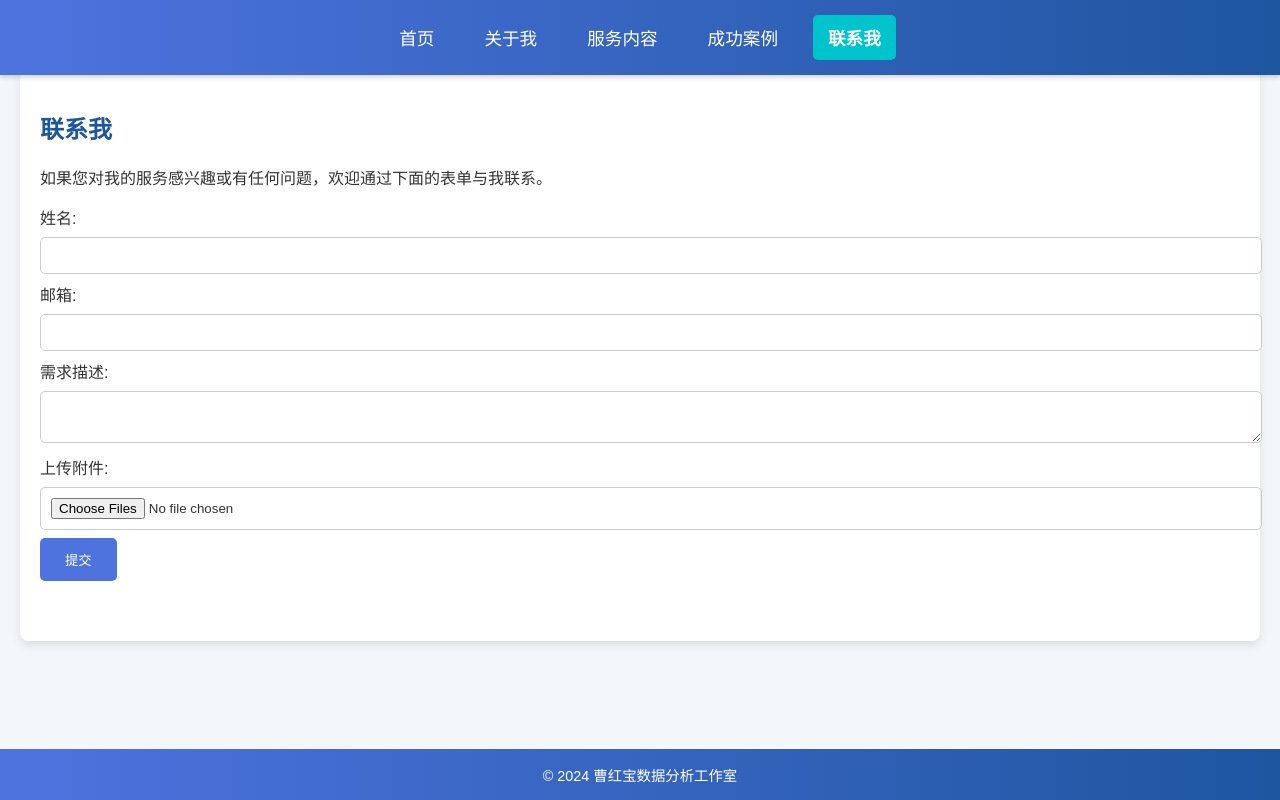
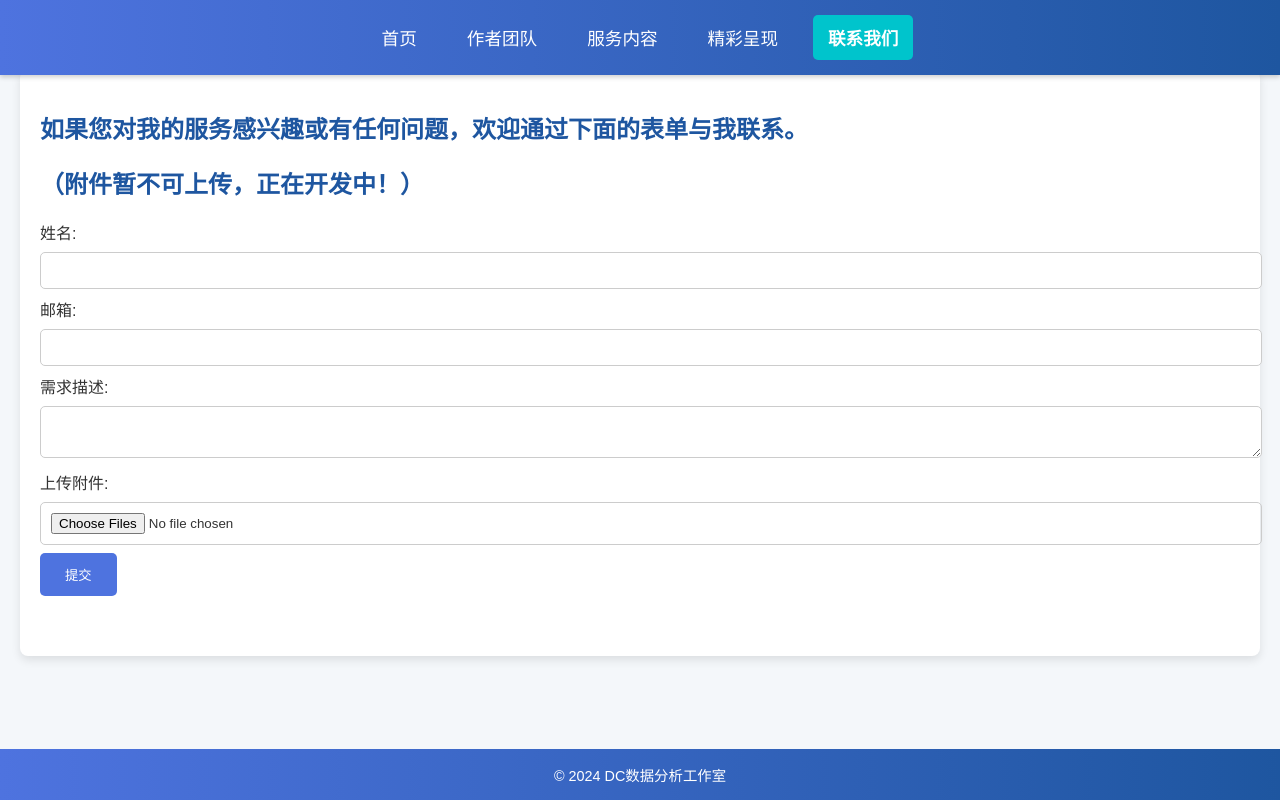
Before and after one commit to YimeiMaster/YimeiMaster.github.io, a plain HTML site: page contact.html in a window 1280 px wide. Drawn offline with Linux system fonts and the light colour scheme; files that its build step writes are made by us from their sources.

Commit message:
Update contact.html

```diff
--- a/contact.html
+++ b/contact.html
@@ -3,8 +3,8 @@
 <head>
     <meta charset="UTF-8">
     <meta name="viewport" content="width=device-width, initial-scale=1.0">
-    <title>联系我</title>
-    <link rel="stylesheet" href="style.css">
+    <title>联系我们</title>
+    <link rel="stylesheet" href="static/css/style.css">
     <!-- EmailJS SDK -->
     <script type="text/javascript" src="https://cdn.emailjs.com/dist/email.min.js"></script>
 </head>
@@ -12,17 +12,18 @@
     <!-- 固定导航栏 -->
     <nav>
         <a href="index.html" class="nav-link">首页</a>
-        <a href="about.html" class="nav-link">关于我</a>
+        <a href="about.html" class="nav-link">作者团队</a>
         <a href="services.html" class="nav-link">服务内容</a>
-        <a href="projects.html" class="nav-link">成功案例</a>
-        <a href="contact.html" class="nav-link active">联系我</a>
+        <a href="projects.html" class="nav-link">精彩呈现</a>
+        <a href="contact.html" class="nav-link active">联系我们</a>
     </nav>
 
     <!-- 页面内容 -->
     <main>
         <section>
-            <h1>联系我</h1>
-            <p>如果您对我的服务感兴趣或有任何问题，欢迎通过下面的表单与我联系。</p>
+            <h1>如果您对我的服务感兴趣或有任何问题，欢迎通过下面的表单与我联系。</h1>
+            <h2>（附件暂不可上传，正在开发中！）</h2>
+            <!-- <p>测试</p> -->
 
             <form id="contact-form">
                 <label for="name">姓名:</label>
@@ -46,7 +47,7 @@
 
     <!-- 固定页脚 -->
     <footer>
-        &copy; 2024 曹红宝数据分析工作室
+        &copy; 2024 DC数据分析工作室
     </footer>
 
     <script>
```
